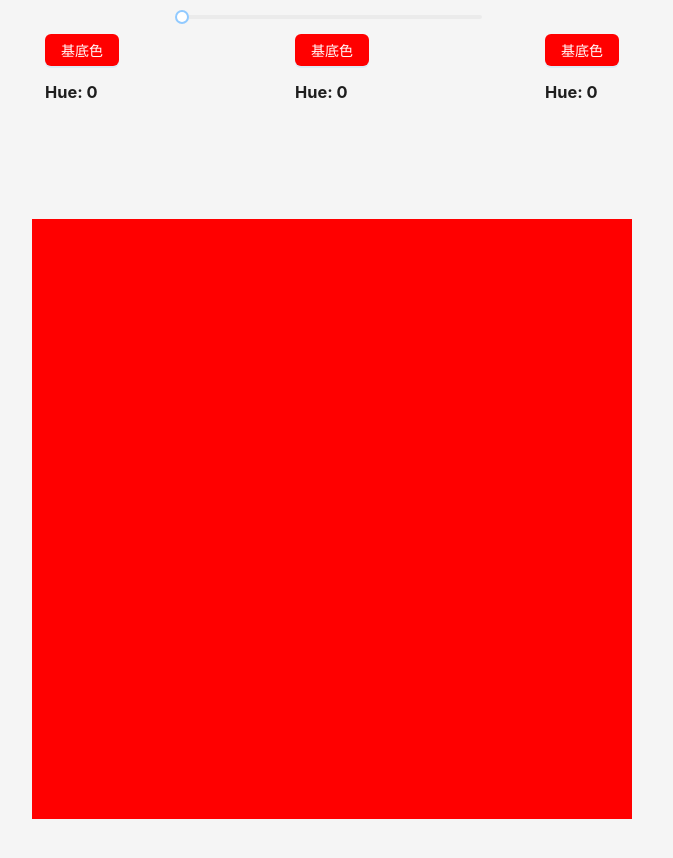
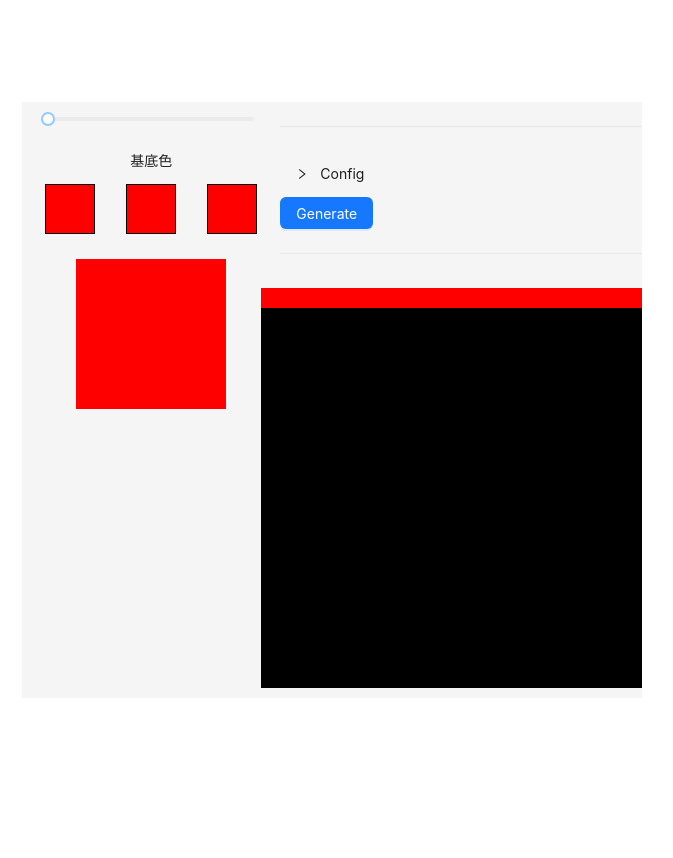
Before and after one commit to yomi8802/colorMaker, a React (Vite) app: page / in a window 1280 px wide. Shown: the top 858 px of the page, without its empty margins (308-981 px from the left). After the commit the page ends 800 px from the top, so only its background shows below. Built offline with nearby package versions, Linux system fonts and the light colour scheme.

Commit message:
CA実装

```diff
--- a/src/App.tsx
+++ b/src/App.tsx
@@ -4,6 +4,8 @@ import { Content } from "antd/es/layout/layout";
 import { Layer, Rect, Stage } from "react-konva";
 import ColorButton from "./ColorButton";
 import { MixRGB } from "./ColorCalculation";
+import { CA } from "./CA.tsx";
+import useWindowSize from "./hooks";
 
 export type Rgb = {
   r: number;
@@ -47,29 +49,14 @@ function App() {
     });
   };
 
-  const useWindowSize = (): number[] => {
-    const [size, setSize] = useState([0, 0]);
-    useLayoutEffect(() => {
-      const updateSize = (): void => {
-        setSize([window.innerWidth, window.innerHeight]);
-      };
-
-      window.addEventListener("resize", updateSize);
-      updateSize();
-
-      return () => window.removeEventListener("resize", updateSize);
-    }, []);
-    return size;
-  };
-
   const [width, height] = useWindowSize();
 
   const [cellSize, setCellSize] = useState(0);
   useLayoutEffect(() => {
     if (width < height) {
-      setCellSize(width / (cellNum + 1));
+      setCellSize(Math.min(width / ((cellNum + 1) * 2), 50));
     } else {
-      setCellSize(height / (cellNum + 1));
+      setCellSize(Math.min(height / ((cellNum + 1) * 2), 50));
     }
   }, [width, height, cellNum]);
 
@@ -89,17 +76,11 @@ function App() {
         />
       );
     }
-    {
-      rows;
-    }
   }
 
   const buttons = [];
   for (let i = 0; i < cellNum; i++) {
     const color = buttonColors[i];
-    const colorStyle = {
-      backgroundColor: `rgb(${color.r}, ${color.g}, ${color.b})`,
-    };
     buttons.push(
       <Col
         key={i}
@@ -109,29 +90,51 @@ function App() {
         <ColorButton
           handleColorChange={handleColorChange}
           cellNum={i}
-          colorStyle={colorStyle}
+          cellSize={cellSize}
+          color={color}
         />
       </Col>
     );
   }
 
   return (
-    <Layout>
-      <Content>
+    <Layout style={{ minWidth: "100%" }}>
+      <Content style={{ minWidth: "100%", overflow: "auto" }}>
+        <Row justify={"space-evenly"}>
+          <Col span={10}>
             <div
-          style={{ display: "flex", justifyContent: "center", width: "100%" }}
+              style={{
+                display: "flex",
+                justifyContent: "center",
+                width: "100%",
+              }}
             >
               <Slider
-            style={{ width: "300px" }}
+                style={{ width: "80%" }}
                 min={3}
                 max={10}
                 onChange={onChange}
                 value={cellNum}
               />
             </div>
+
+            <div
+              style={{
+                display: "flex",
+                justifyContent: "center",
+                width: "100%",
+              }}
+            >
+              <p>基底色</p>
+            </div>
+
             <Row justify={"space-evenly"}>{buttons}</Row>
             <div
-          style={{ display: "flex", justifyContent: "center", width: "100%" }}
+              style={{
+                display: "flex",
+                justifyContent: "center",
+                width: "100%",
+              }}
             >
               <Stage
                 width={cellSize * (cellNum + 1)}
@@ -140,6 +143,11 @@ function App() {
                 <Layer>{rows}</Layer>
               </Stage>
             </div>
+          </Col>
+          <Col span={14}>
+            <CA q={cellNum} colors={buttonColors} />
+          </Col>
+        </Row>
       </Content>
     </Layout>
   );
--- /dev/null
+++ b/src/CA.tsx
@@ -0,0 +1,128 @@
+import { useState } from "react";
+import { Stage, Rect, Layer } from "react-konva";
+import { Rgb } from "./App";
+import { Config } from "./Config";
+
+type Prop = {
+  q: number; //状態数
+  colors: Rgb[]; //基底色
+};
+
+export const CA = (props: Prop) => {
+  const N = 20; //セルの幅
+  const Nmax = 20; //最大時間ステップ
+
+  const [B, setB] = useState<Array<Array<number>>>(Array(props.q).fill(0));
+
+  //ColorPickerが操作するための関数
+  const handleBChange = (newValue: number[][]) => {
+    setB(newValue);
+  };
+
+  //ランダムルール設定
+  for (let i = 0; i < props.q ** 3; i++) {
+    const temp = new Array(props.q).fill(0); //q成分の配列作成
+    temp[Math.round(Math.random() * (props.q - 1))] = 1; //ランダムの１成分のみ1を立てる
+    B.push(temp);
+  }
+
+  //Uの初期値設定
+  const U = [];
+  const firstRow = [];
+  //各列ごと作成
+  for (let i = 0; i < N; i++) {
+    let cell = new Array(props.q); //q成分の配列作成
+
+    //全成分に0~1のランダム値を代入
+    for (let j = 0; j < props.q; j++) {
+      cell[j] = Math.random();
+    }
+
+    //全成分の合計値を計算
+    const totalState = cell.reduce((acc: number, val: number): number => {
+      return acc + val;
+    }, 0);
+
+    //各成分を合計値で割って成分の和が1になるように調整
+    cell = cell.map((d: number): number => {
+      return d / totalState;
+    });
+
+    firstRow.push(cell);
+  }
+  U.push(firstRow);
+
+  //時間ステップ
+  for (let i = 0; i < Nmax - 1; i++) {
+    //列
+    const row = [];
+    for (let j = 0; j < N; j++) {
+      //セル
+      const cell = new Array(props.q).fill(0);
+      for (let l = 0; l < props.q; l++) {
+        let left = j - 1;
+        let right = j + 1;
+        if (j === 0) {
+          left = N - 1;
+        } else if (j === N - 1) {
+          right = 0;
+        }
+
+        for (let a = 0; a < props.q; a++) {
+          for (let b = 0; b < props.q; b++) {
+            for (let c = 0; c < props.q; c++) {
+              const idx = a * props.q ** 2 + b * props.q + c;
+              cell[l] =
+                cell[l] +
+                B[idx][l] * U[i][left][a] * U[i][j][b] * U[i][right][c];
+            }
+          }
+        }
+      }
+      row.push(cell);
+    }
+    U.push(row);
+  }
+
+  const cellSize = 20;
+  const cellColor: Rgb = { r: 0, g: 0, b: 0 };
+  for (let l = 0; l < props.q; l++) {
+    cellColor.r = cellColor.r + U[0][0][l] * props.colors[l].r;
+    cellColor.g = cellColor.g + U[0][0][l] * props.colors[l].g;
+    cellColor.b = cellColor.b + U[0][0][l] * props.colors[l].b;
+  }
+
+  const rows = [];
+  for (let i = 0; i < N; i++) {
+    for (let j = 0; j < Nmax; j++) {
+      const cellColor: Rgb = { r: 0, g: 0, b: 0 };
+      for (let l = 0; l < props.q; l++) {
+        cellColor.r = cellColor.r + U[i][j][l] * props.colors[l].r;
+        cellColor.g = cellColor.g + U[i][j][l] * props.colors[l].g;
+        cellColor.b = cellColor.b + U[i][j][l] * props.colors[l].b;
+      }
+      const colorStyle: string = `rgb(${cellColor.r}, ${cellColor.g}, ${cellColor.b})`;
+      rows.push(
+        <Rect
+          fill={colorStyle}
+          x={cellSize / 2 + cellSize * j}
+          y={cellSize / 2 + cellSize * i}
+          width={cellSize}
+          height={cellSize}
+          key={`${i}-${j}`}
+        />
+      );
+    }
+  }
+
+  return (
+    <>
+      <Config q={props.q} handleBChange={handleBChange} />
+      <div style={{ display: "flex", justifyContent: "center" }}>
+      <Stage width={cellSize * (N + 1)} height={cellSize * (Nmax + 1)}>
+        <Layer>{rows}</Layer>
+      </Stage>
+      </div>
+    </>
+  );
+};
--- a/src/ColorButton.tsx
+++ b/src/ColorButton.tsx
@@ -1,5 +1,6 @@
 import { useState, useEffect } from "react";
-import { Button, Modal } from "antd";
+import { Modal } from "antd";
+import { Stage, Layer, Rect } from "react-konva";
 import { Rgb } from "./App";
 import ColorPicker from "./ColorPicker";
 import { HSV2RGB } from "./ColorCalculation";
@@ -7,7 +8,8 @@ import { HSV2RGB } from "./ColorCalculation";
 type Prop = {
   handleColorChange: (i: number, color: Rgb) => void;
   cellNum: number;
-  colorStyle: React.CSSProperties;
+  cellSize: number;
+  color: Rgb;
 };
 
 const ColorButton = (props: Prop) => {
@@ -18,7 +20,7 @@ const ColorButton = (props: Prop) => {
   const { handleColorChange, cellNum } = props;
 
   const showModal = () => {
-    setTempColorHue(colorHue); //仮数値を現状の値に初期化。スライダー初期化用。
+    setTempColorHue(colorHue); //仮数値を現状の値に初期化. スライダー初期化用.
     setIsModalOpen(true);
   };
   const handleOk = () => {
@@ -31,7 +33,7 @@ const ColorButton = (props: Prop) => {
   };
 
   useEffect(() => {
-    handleColorChange(cellNum, HSV2RGB({h: colorHue, s: 1, v: 1}));
+    handleColorChange(cellNum, HSV2RGB({ h: colorHue, s: 1, v: 1 }));
   }, [colorHue, handleColorChange, cellNum]);
 
   //ColorPickerが操作するための関数
@@ -39,12 +41,29 @@ const ColorButton = (props: Prop) => {
     setTempColorHue(newValue);
   };
 
+  const handleClick = () => {
+    showModal();
+  };
+
+  const colorStyle: string = `rgb(${props.color.r}, ${props.color.g}, ${props.color.b})`;
+
   return (
     <div>
-      <Button type="primary" onClick={showModal} style={props.colorStyle}>
-        基底色
-      </Button>
-      <h3>Hue: {colorHue}</h3>
+      <Stage width={50} height={50}>
+        <Layer>
+          <Rect
+            x={0}
+            y={0}
+            width={props.cellSize}
+            height={props.cellSize}
+            fill={colorStyle}
+            stroke={'black'}       // 縁取りの色を設定
+            strokeWidth={2}
+            onClick={handleClick}
+            onTouchStart={handleClick} // モバイルデバイスのためにタッチイベントも追加
+          />
+        </Layer>
+      </Stage>
 
       <Modal
         title="ColorPicker"
--- a/src/ColorCalculation.tsx
+++ b/src/ColorCalculation.tsx
@@ -1,6 +1,6 @@
 import { Rgb, Hsv } from "./App.tsx";
 
-//HSVからRGBに変換する関数。
+//HSVからRGBに変換する関数.
 export const HSV2RGB = (hsv: Hsv) => {
   const H: number = hsv.h / 60;
   const X: number = 1 - Math.abs((H % 2) - 1);
@@ -48,7 +48,7 @@ export const HSV2RGB = (hsv: Hsv) => {
   return rgbColor;
 };
 
-//RGB→HSV→RGBと変換し、明度を1に変換する。
+//RGB→HSV→RGBと変換し、明度を1に変換する.
 export const RGBValueMax = (rgb: Rgb) => {
   const { r, g, b } = rgb;
 
--- /dev/null
+++ b/src/Config.tsx
@@ -0,0 +1,129 @@
+import { useState, useEffect } from "react";
+import { Button, Input, Col, Row, Collapse, Divider, message } from "antd";
+import type { CollapseProps } from "antd";
+
+type Prop = {
+  q: number;
+  handleBChange: (newValue: number[][]) => void;
+};
+
+export const Config = (props: Prop) => {
+  const [rule, setRule] = useState("0");
+  const [placeholder, setPlaceHolder] = useState("数字のみ、最大桁数:");
+  const [B, setB] = useState(new Array<number[]>());
+  const [inputStatus, setInputStatus] = useState<
+    "" | "warning" | "error" | undefined
+  >(undefined);
+  const [messageApi, contextHolder] = message.useMessage();
+
+  const randomRule = () => {
+    //ランダムルール設定
+    setInputStatus(undefined);
+    const tempB = [];
+    let ruleNum = "";
+    for (let i = 0; i < props.q ** 3; i++) {
+      const temp = new Array(props.q).fill(0); //q成分の配列作成
+      const num = Math.round(Math.random() * (props.q - 1));
+      temp[num] = 1; //ランダムの１成分のみ1を立てる
+      tempB.push(temp);
+      ruleNum = ruleNum + num;
+    }
+    setRule(ruleNum);
+    setB(tempB);
+  };
+
+  const errorMessage = () => {
+    messageApi.open({
+      type: "error",
+      content: "入力値は" + props.q + "未満の半角数字のみにしてください。",
+    });
+  };
+
+  const generate = () => {
+    // 数字以外の文字が含まれているかどうかをチェック
+    if (/\D/.test(rule)) {
+      setInputStatus("error"); // Inputのステータスをwarningに設定
+      errorMessage();
+      return; // 処理を終了
+    }
+
+    const sanitized = rule.replace(/\D/g, "");
+    const numbers = sanitized.split("").map((n) => parseInt(n));
+
+    // 入力された各数字がprops.q未満であるかどうかをチェック
+    if (numbers.some((n) => n >= props.q)) {
+      setInputStatus("error"); // Inputのステータスをwarningに設定
+      errorMessage();
+      return; // 処理を終了
+    }
+
+    setInputStatus(undefined); // ステータスをリセット
+
+    const filtered = numbers.join("");
+    setRule(filtered.slice(0, props.q ** 3));
+    let ruleNum = filtered;
+    while (ruleNum.length < props.q ** 3) {
+      ruleNum = "0" + ruleNum;
+    }
+
+    const tempB = [];
+    for (let i = 0; i < props.q ** 3; i++) {
+      const temp = new Array(props.q).fill(0); //q成分の配列作成
+      temp[Number(ruleNum[i])] = 1; //ランダムの１成分のみ1を立てる
+      tempB.push(temp);
+    }
+    setB(tempB);
+    props.handleBChange(B);
+  };
+
+  useEffect(() => {
+    setPlaceHolder("数字のみ、最大桁数:" + props.q ** 3);
+    setRule("0");
+  }, [props.q]);
+
+  const items: CollapseProps["items"] = [
+    {
+      key: "1",
+      label: "Config",
+      children: (
+        <>
+          <Row justify={"space-evenly"}>
+            <Col span={4}>
+              <p>ルール番号</p>
+            </Col>
+          </Row>
+          <Row justify={"space-evenly"}>
+            <Col span={4}>
+              <Button type="primary" onClick={randomRule}>
+                ランダム生成
+              </Button>
+            </Col>
+            <Col span={16}>
+              <Input
+                value={rule}
+                onChange={(e) => {
+                  setRule(e.target.value);
+                  setInputStatus(undefined);
+                }}
+                placeholder={placeholder}
+                status={inputStatus}
+              />
+            </Col>
+          </Row>
+        </>
+      ),
+    },
+  ];
+
+  return (
+    <>
+      {contextHolder}
+      <Divider />
+      <Collapse ghost items={items} />
+      <Button type="primary" onClick={generate}>
+        Generate
+      </Button>
+      <Divider />
+    </>
+  );
+};
--- /dev/null
+++ b/src/hooks.tsx
@@ -0,0 +1,18 @@
+import { useState, useLayoutEffect } from "react";
+
+const useWindowSize = (): number[] => {
+  const [size, setSize] = useState([0, 0]);
+  useLayoutEffect(() => {
+    const updateSize = (): void => {
+      setSize([window.innerWidth, window.innerHeight]);
+    };
+
+    window.addEventListener("resize", updateSize);
+    updateSize();
+
+    return () => window.removeEventListener("resize", updateSize);
+  }, []);
+  return size;
+};
+
+export default useWindowSize;
```
Lines whose indentation alone changed are shown as unchanged.
